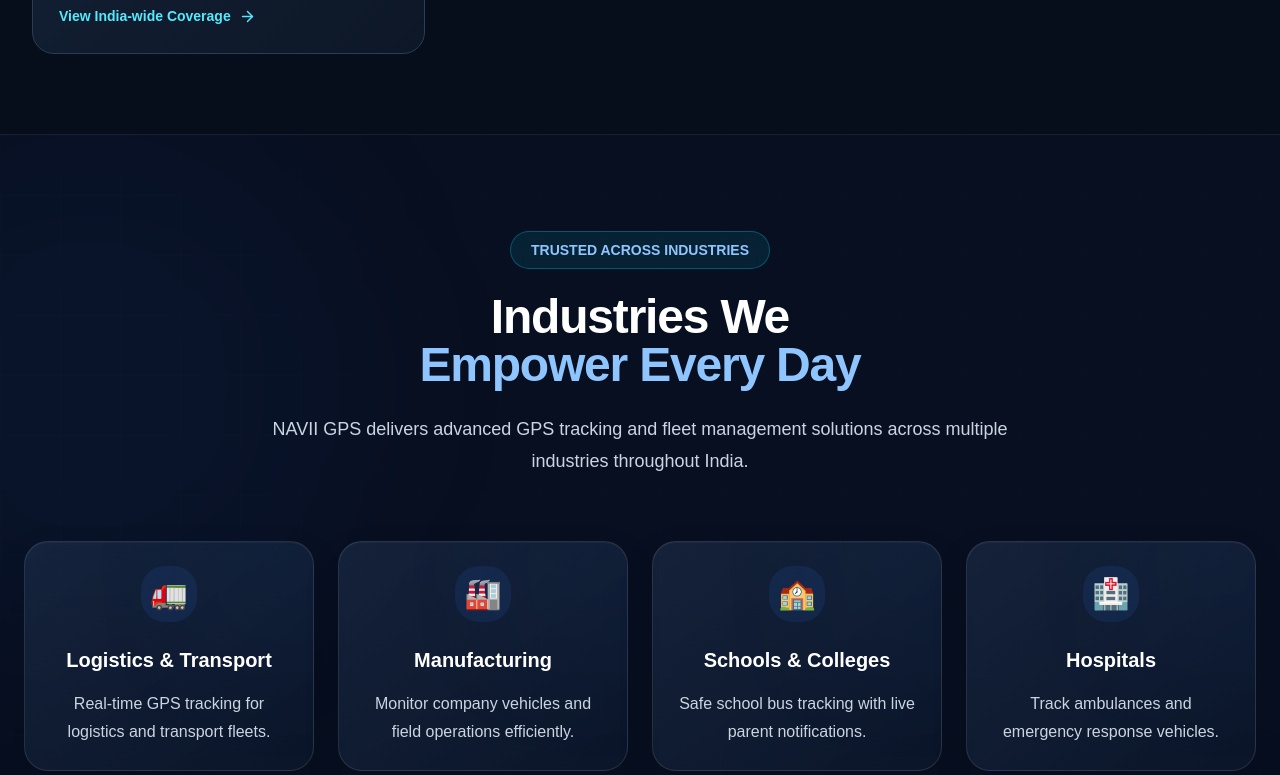
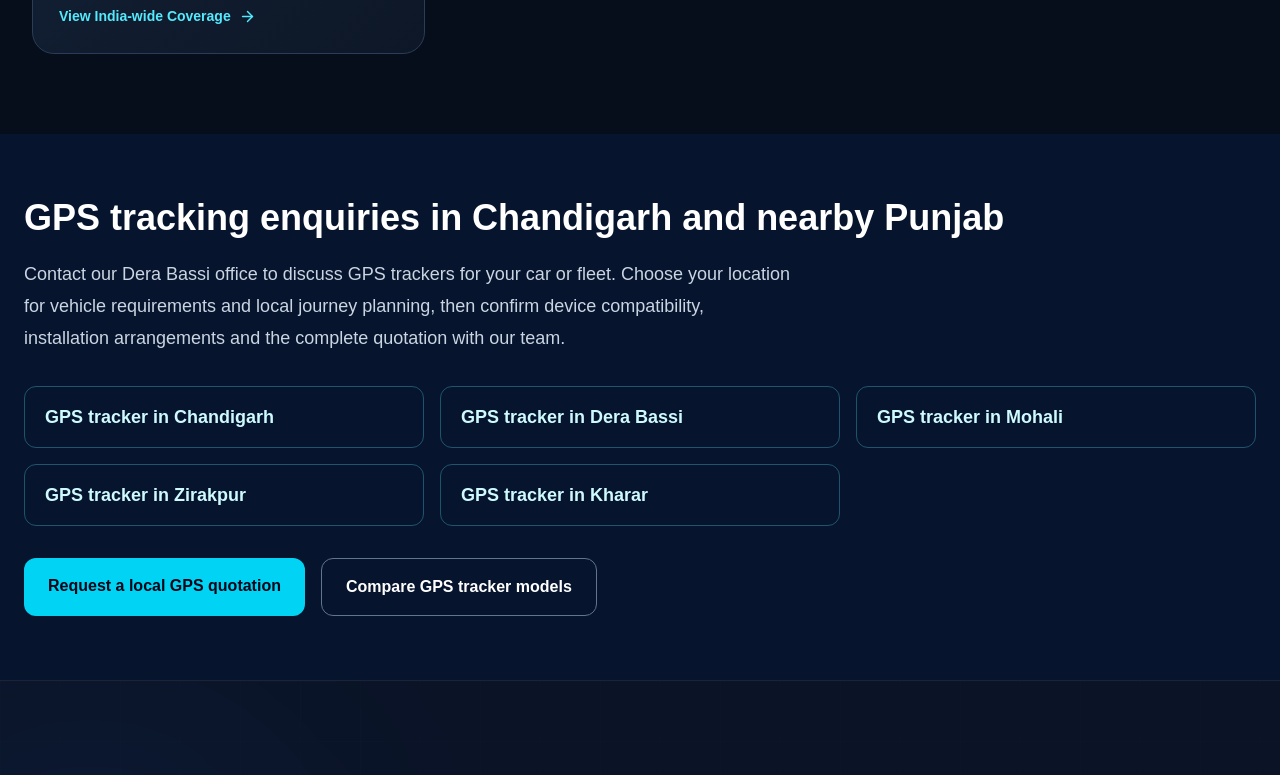
Before and after one commit to skdhall450-code/navii-gps-pro, a Next.js app: page / in a window 1280 px wide. Shown: the part 8200-8975 px from the top of the page. Built offline with nearby package versions, Linux system fonts and the light colour scheme.

Commit message:
Link priority local GPS guides from homepage

```diff
--- a/app/page.tsx
+++ b/app/page.tsx
@@ -1,3 +1,4 @@
+import Link from "next/link";
 import { uniqueKeywords } from "@/lib/seo/trackingSolutions";
 import type { Metadata } from "next";
 
@@ -35,6 +36,26 @@ export default function HomePage() {
     <script type="application/ld+json" dangerouslySetInnerHTML={{ __html: JSON.stringify(homeStructuredData).replace(/</g, "\\u003c") }} />
     <HeroV2 /><Stats /><ProductsSection /><WhyChoose /><Software />
     <SolutionsShowcase />
+
+    <section aria-labelledby="local-gps-heading" className="bg-[#06142E] py-16 text-white">
+      <div className="mx-auto max-w-7xl px-6">
+        <h2 id="local-gps-heading" className="text-3xl font-bold md:text-4xl">GPS tracking enquiries in Chandigarh and nearby Punjab</h2>
+        <p className="mt-5 max-w-3xl text-lg leading-8 text-slate-300">Contact our Dera Bassi office to discuss GPS trackers for your car or fleet. Choose your location for vehicle requirements and local journey planning, then confirm device compatibility, installation arrangements and the complete quotation with our team.</p>
+        <nav aria-label="Local GPS tracking guides" className="mt-8 grid gap-4 sm:grid-cols-2 lg:grid-cols-3">
+          {[
+            ["Chandigarh", "/gps-tracker/chandigarh"],
+            ["Dera Bassi", "/gps-tracker/punjab/sahibzada-ajit-singh-nagar/dera-bassi"],
+            ["Mohali", "/gps-tracker/punjab/sahibzada-ajit-singh-nagar/mohali"],
+            ["Zirakpur", "/gps-tracker/punjab/sahibzada-ajit-singh-nagar/zirakpur"],
+            ["Kharar", "/gps-tracker/punjab/sahibzada-ajit-singh-nagar/kharar"],
+          ].map(([name, href]) => <Link key={href} href={href} className="rounded-xl border border-cyan-300/30 px-5 py-4 text-lg font-semibold text-cyan-100 hover:bg-cyan-300/10 focus-visible:outline-2 focus-visible:outline-offset-4 focus-visible:outline-cyan-300">GPS tracker in {name}</Link>)}
+        </nav>
+        <div className="mt-8 flex flex-wrap gap-4">
+          <Link href="/contact" className="rounded-xl bg-cyan-400 px-6 py-4 font-semibold text-slate-950">Request a local GPS quotation</Link>
+          <Link href="/products" className="rounded-xl border border-slate-500 px-6 py-4 font-semibold">Compare GPS tracker models</Link>
+        </div>
+      </div>
+    </section>
     <Clients /><CTA /><FAQ /><Testimonials />
   </main><Footer /></>);
 }
```
